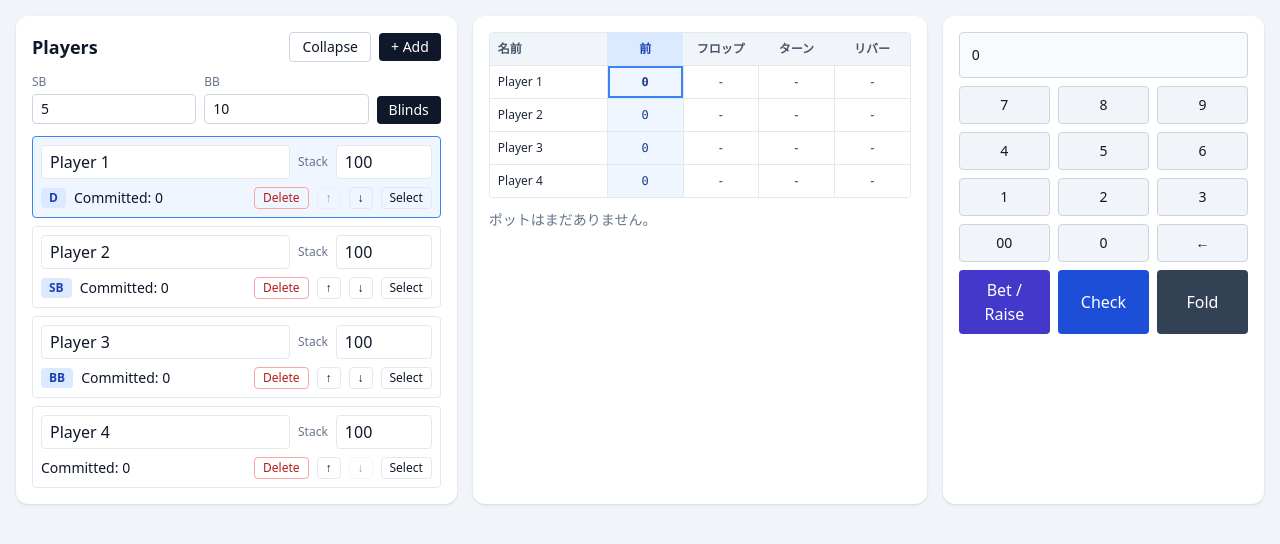
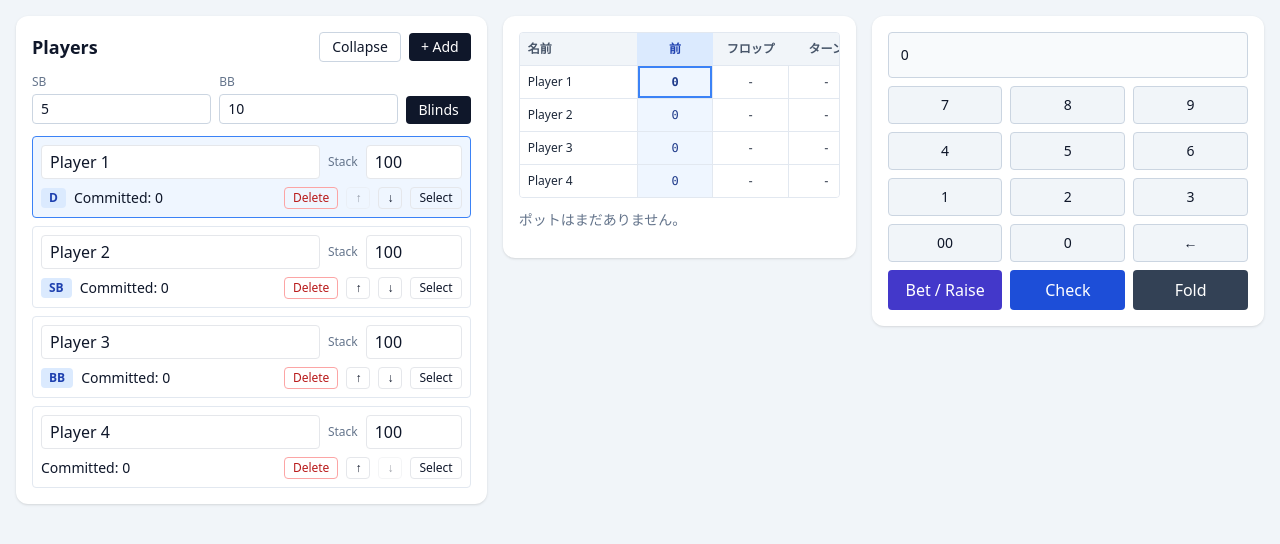
Before and after one commit to sak-id/poker-calculator, a React (Vite) app: page / in a window 1280 px wide. Shown: the top 544 px of the page. Built offline with nearby package versions, Linux system fonts and the light colour scheme.

Commit message:
Fix poker layout overflow

```diff
--- a/src/poker/GamePanel.tsx
+++ b/src/poker/GamePanel.tsx
@@ -25,7 +25,7 @@ export function GamePanel({ game }: GamePanelProps) {
 
   return (
     <>
-      <section className="space-y-3 rounded-xl bg-white p-4 shadow">
+      <section className="min-w-0 space-y-3 rounded-xl bg-white p-4 shadow">
         <div className="overflow-x-auto rounded border border-slate-200">
           <table className="w-full min-w-[420px] table-fixed border-collapse text-xs">
             <colgroup>
@@ -110,7 +110,7 @@ export function GamePanel({ game }: GamePanelProps) {
         </div>
       </section>
 
-      <section className="rounded-xl bg-white p-4 shadow">
+      <section className="min-w-0 rounded-xl bg-white p-4 shadow">
         <div className="mb-2 rounded border border-slate-300 bg-slate-50 p-3">
           <p className="truncate text-sm">{calcInput || '0'}</p>
         </div>
--- a/src/poker/PlayersPanel.tsx
+++ b/src/poker/PlayersPanel.tsx
@@ -25,7 +25,7 @@ export function PlayersPanel({ game }: PlayersPanelProps) {
   } = game;
 
   return (
-    <section className="rounded-xl bg-white p-4 shadow">
+    <section className="min-w-0 rounded-xl bg-white p-4 shadow">
       <div className="mb-3 flex items-center justify-between">
         <h2 className="text-lg font-semibold">Players</h2>
         <div className="flex items-center gap-2">
@@ -83,7 +83,7 @@ export function PlayersPanel({ game }: PlayersPanelProps) {
                     aria-label={`${player.name} name`}
                     value={player.name}
                     onChange={(e) => patchPlayer(player.id, (current) => ({ ...current, name: e.target.value }))}
-                    className="rounded border px-2 py-1"
+                    className="min-w-0 rounded border px-2 py-1"
                   />
                   <span className="text-xs text-slate-500">Stack</span>
                   <input
@@ -97,7 +97,7 @@ export function PlayersPanel({ game }: PlayersPanelProps) {
                     className="w-24 rounded border px-2 py-1"
                   />
                 </div>
-                <div className="mt-2 flex items-center gap-2 text-sm">
+                <div className="mt-2 flex flex-wrap items-center gap-2 text-sm">
                   {seatLabels.map((label) => (
                     <span key={label} className="rounded bg-blue-100 px-2 py-0.5 text-xs font-semibold text-blue-800">
                       {label}
--- a/src/poker/PokerCalculator.tsx
+++ b/src/poker/PokerCalculator.tsx
@@ -25,7 +25,7 @@ export function PokerCalculator() {
 
   return (
     <main className="min-h-screen bg-slate-100 p-4 text-slate-900">
-      <div className="mx-auto grid max-w-7xl gap-4 lg:grid-cols-[1.2fr_0.9fr_1fr]">
+      <div className="mx-auto grid max-w-7xl items-start gap-4 lg:grid-cols-[minmax(0,1.2fr)_minmax(0,0.9fr)_minmax(0,1fr)]">
         <PlayersPanel game={game} />
         <GamePanel game={game} />
       </div>
```
